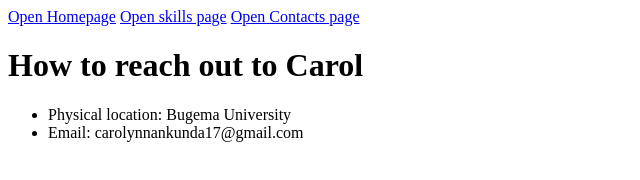
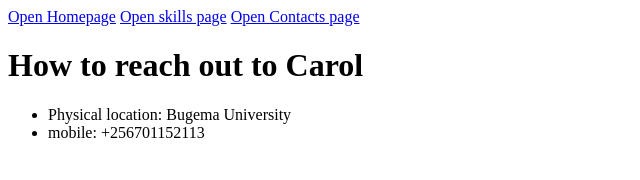
Before and after one commit to CarolMugabe/Task2, a plain HTML site: page contact.html in a window 1280 px wide. Shown: the whole page, without its empty margins (0-640 px from the left). Drawn offline with Linux system fonts and the light colour scheme.

Commit message:
Update contact.html

```diff
--- a/contact.html
+++ b/contact.html
@@ -12,6 +12,6 @@
    <a href="contact.html">Open Contacts page</a>
     <h1>How to reach out to Carol</h1>
     <ul><li>Physical location: Bugema University</li>
-    <li>Email: carolynnankunda17@gmail.com</li></ul>
+<li>mobile: +256701152113</li></ul>
 </body>
 </html>
```
